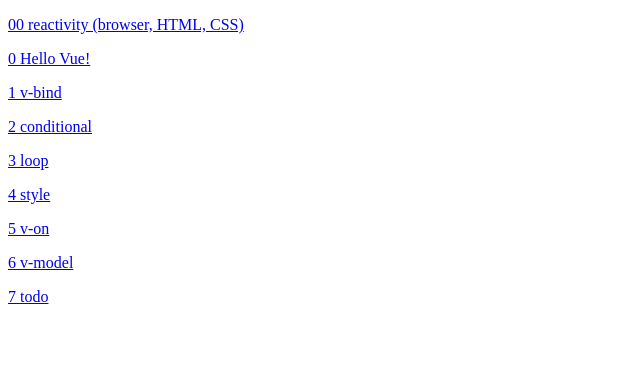
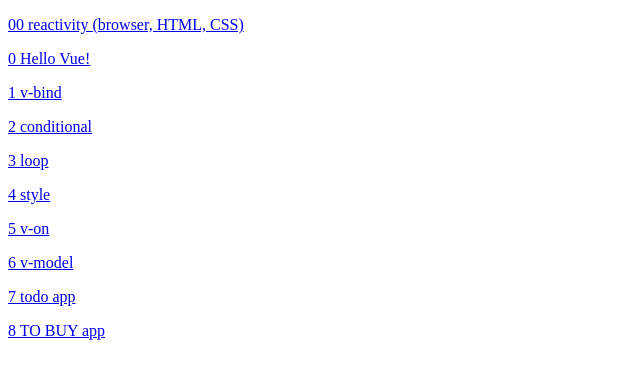
Before and after one commit to ddanger/vue-basics, a website: page client/index.html in a window 1280 px wide. Shown: the whole page, without its empty margins (0-640 px from the left). Drawn offline with Linux system fonts and the light colour scheme.

Commit message:
add link to to-buy

```diff
--- a/client/index.html
+++ b/client/index.html
@@ -33,7 +33,10 @@
     <a href="6-v-model/">6 v-model</a>
   </p>
   <p>
-    <a href="7-todo/">7 todo</a>
+    <a href="7-todo/">7 todo app</a>
+  </p>
+  <p>
+    <a href="8-to-buy/">8 TO BUY app</a>
   </p>
 </body>
 
```
